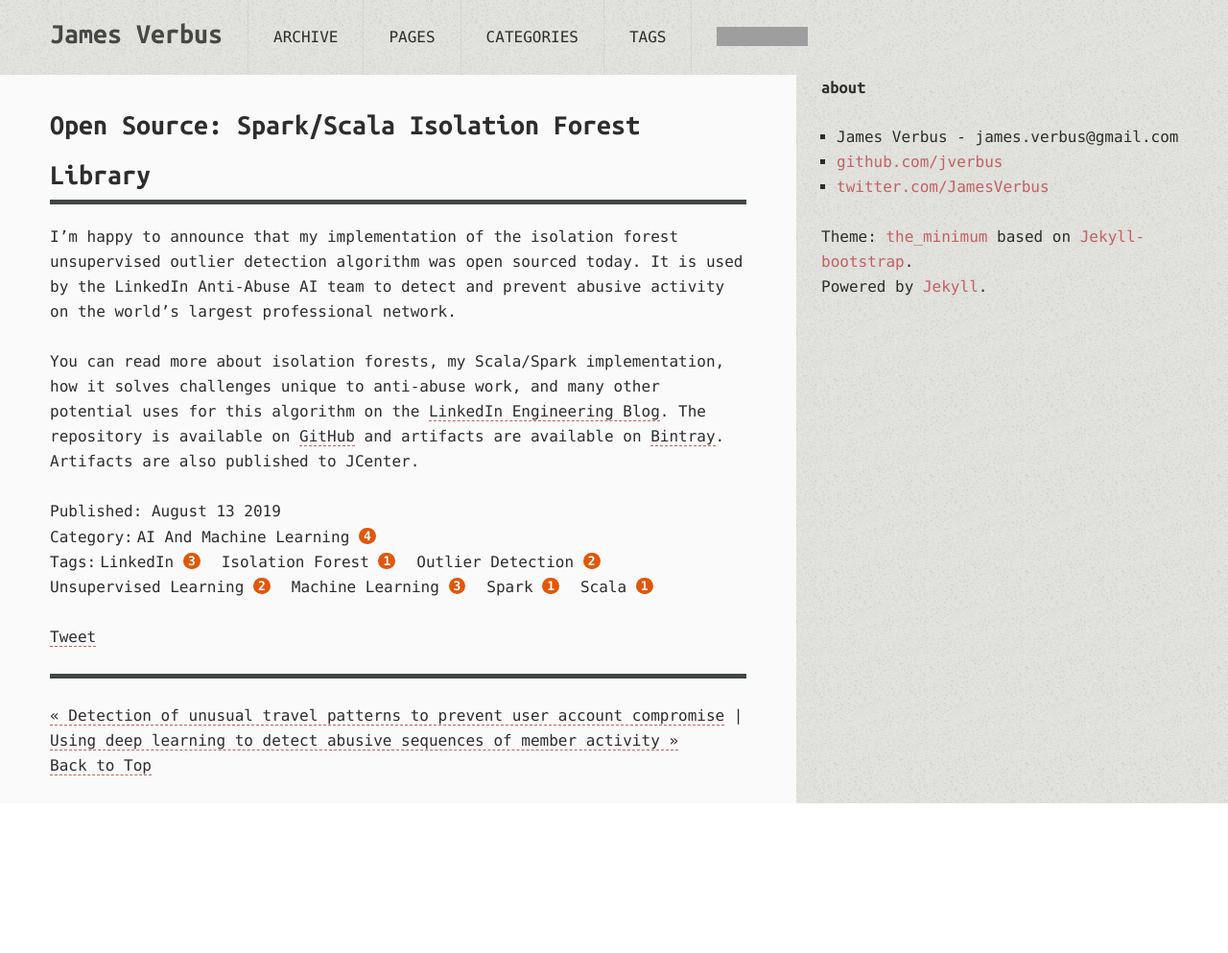
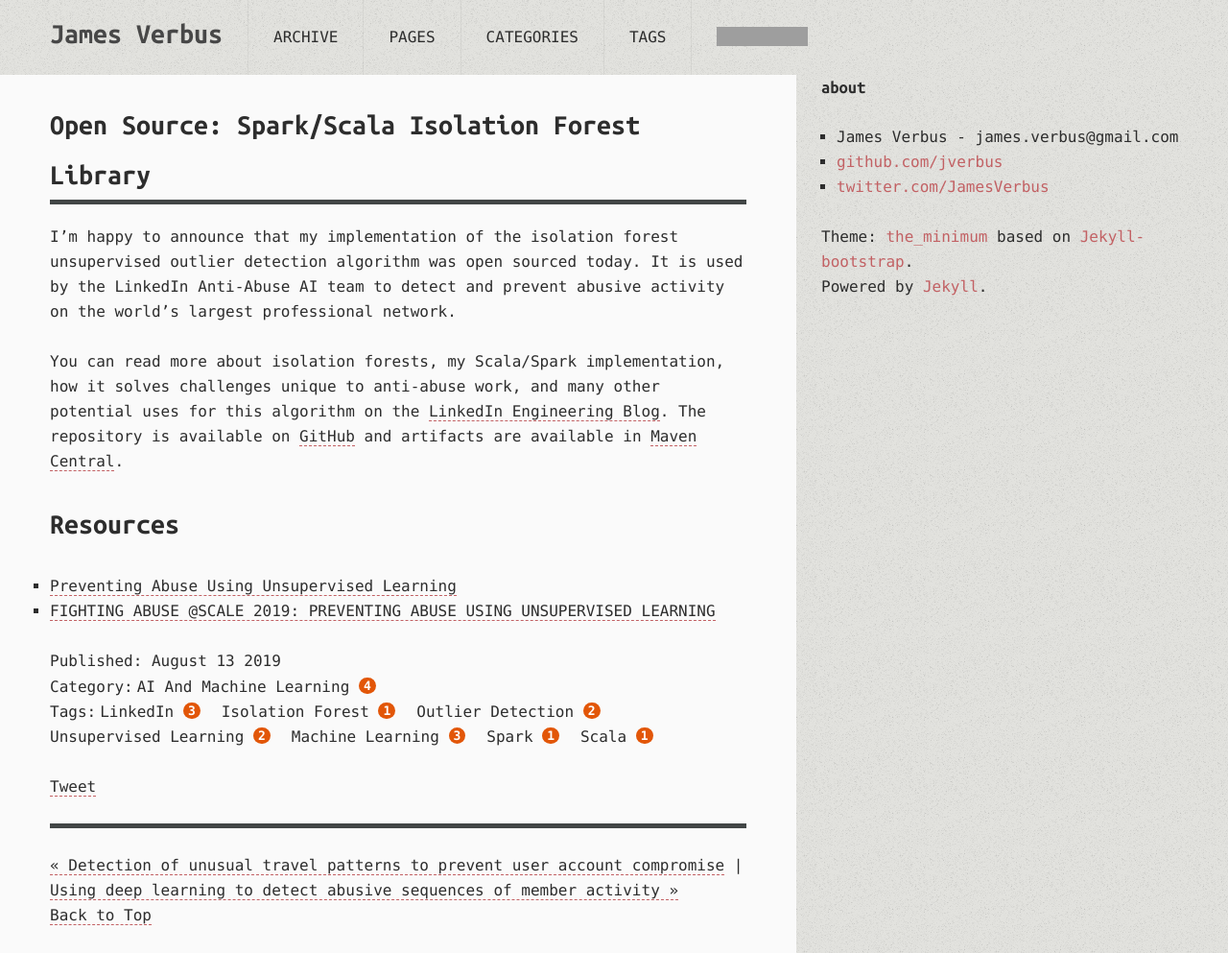
Before and after one commit to jverbus/jverbus.github.io, a Jekyll site: the page built from _posts/2019-08-13-open-source-isolation-forest-spark-scala.md, in a window 1280 px wide. Shown: the whole page at 96% size. Built offline with Jekyll 4.4.1, drawn with Linux system fonts in a browser that asks for light colours; comment, search, counter and statistics services are not loaded; before the commit the page ends 900 px from its top, so only the background shows below that; grey boxes are pictures that could not be loaded.

Commit message:
Added resources to old blogs.

```diff
--- a/_posts/2019-08-13-open-source-isolation-forest-spark-scala.md
+++ b/_posts/2019-08-13-open-source-isolation-forest-spark-scala.md
@@ -11,5 +11,9 @@ I'm happy to announce that my implementation of the isolation forest unsupervise
 It is used by the LinkedIn Anti-Abuse AI team to detect and prevent abusive activity on the world's largest professional network.
 
 You can read more about isolation forests, my Scala/Spark implementation, how it solves challenges unique to anti-abuse work, and many other potential uses for this algorithm on the [LinkedIn Engineering Blog](https://engineering.linkedin.com/blog/2019/isolation-forest).
-The repository is available on [GitHub](https://github.com/linkedin/isolation-forest) and artifacts are available on [Bintray](https://bintray.com/linkedin/maven/isolation-forest).
-Artifacts are also published to JCenter.
+The repository is available on [GitHub](https://github.com/linkedin/isolation-forest) and artifacts are available in [Maven Central](https://repo.maven.apache.org/maven2/com/linkedin/isolation-forest/).
+
+## Resources
+
+- [Preventing Abuse Using Unsupervised Learning](https://www.youtube.com/watch?v=sFRrFWYNAUI)
+- [FIGHTING ABUSE @SCALE 2019: PREVENTING ABUSE USING UNSUPERVISED LEARNING](https://atscaleconference.com/videos/fighting-abuse-scale-2019-preventing-abuse-using-unsupervised-learning/)
```
Also changed, not shown: _posts/2021-09-02-using-deep-learning-to-detect-abusive-sequences-of-member-activity.md (+4 -0 lines).
